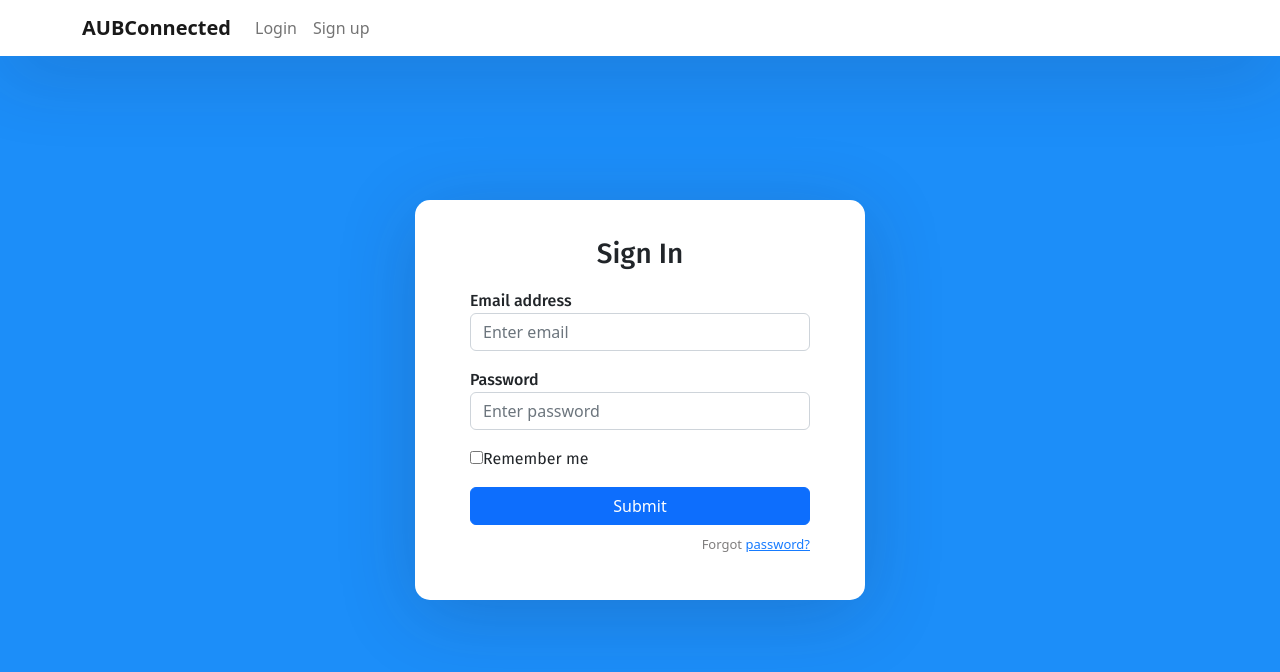
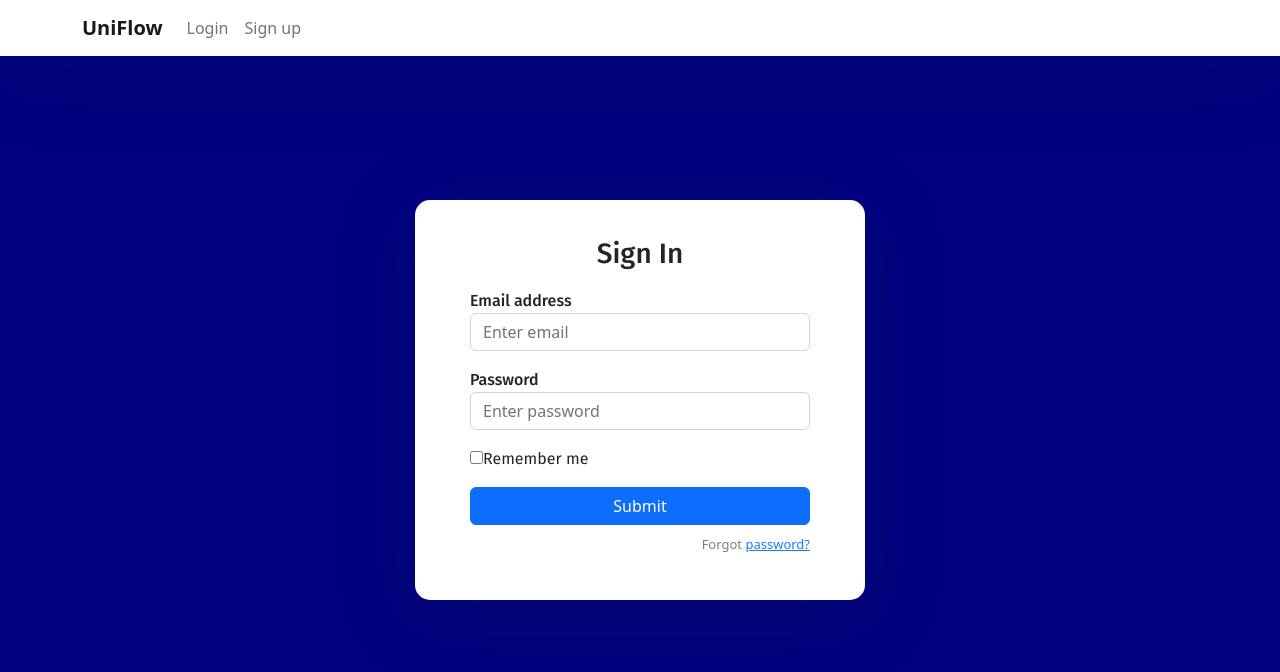
Before and after one commit to moe-kadri/AUBConnected, a React (Create React App) app: page / in a window 1280 px wide. Shown: the top 672 px of the page. Built offline with nearby package versions, Linux system fonts and the light colour scheme.

Commit message:
styling and debugging

```diff
--- a/package.json
+++ b/package.json
@@ -11,7 +11,7 @@
     "react-bootstrap": "^2.7.2",
     "react-dom": "^18.2.0",
     "react-router-dom": "^6.9.0",
-    "react-scripts": "5.0.1",
+    "react-scripts": "^5.0.1",
     "web-vitals": "^2.1.4"
   },
   "scripts": {
--- a/src/App.js
+++ b/src/App.js
@@ -13,7 +13,7 @@ function App() {
         <nav className="navbar navbar-expand-lg navbar-light fixed-top">
           <div className="container">
             <Link className="navbar-brand" to={'/sign-in'}>
-              <b>AUBConnected</b>
+              <b>UniFlow</b>
             </Link>
             <div className="collapse navbar-collapse" id="navbarTogglerDemo02">
               <ul className="navbar-nav ml-auto">
--- a/src/index.css
+++ b/src/index.css
@@ -4,7 +4,7 @@
   box-sizing: border-box;
 }
 body {
-  background: #1c8ef9 !important;
+  background: navy !important;
   min-height: 100vh;
   display: flex;
   font-weight: 400;
@@ -22,6 +22,7 @@ span {
   font-weight: 500;
   font-family: "Fira Sans", sans-serif;
 }
+
 
 body,
 html,
```
Also changed, not shown: 1 other file (tests, documents, lock files or other folders).
